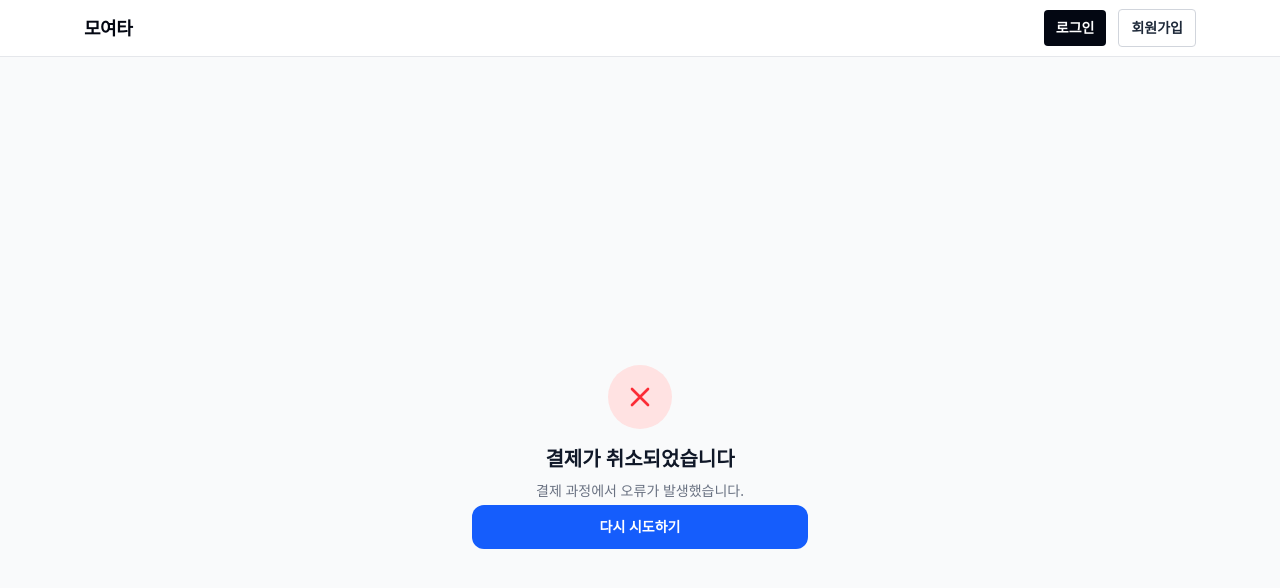
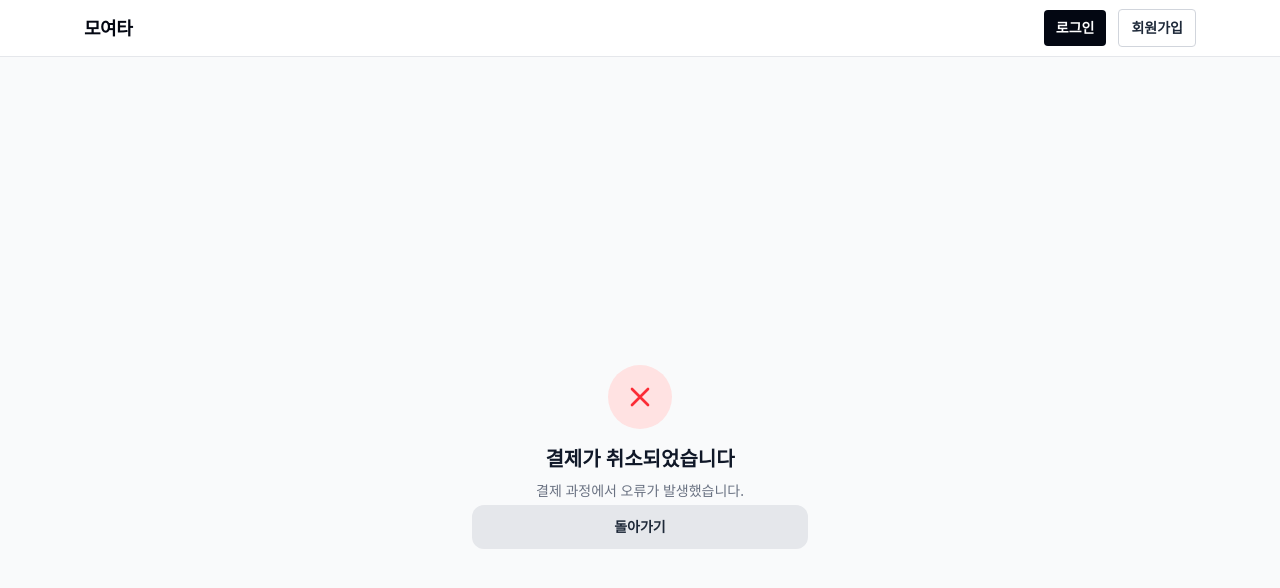
Before and after one commit to prgrms-be-devcourse/NBE9-11-final-Team09, a Next.js app in the folder frontend/: page /payment/fail in a window 1280 px wide. Shown: the top 588 px of the page. Built offline with nearby package versions, Linux system fonts and the light colour scheme; no server answers.

Commit message:
fix: 결제 취소 시 참여 자동 취소 처리 및 마이페이지 PENDING 상태 취소 버튼 노출 수정 (#233)

```diff
--- a/frontend/src/app/mypage/mypage-client.tsx
+++ b/frontend/src/app/mypage/mypage-client.tsx
@@ -868,8 +868,7 @@ function MyParticipationItem({
   const canRefund = now < refundDeadline;
   const canShowCancel =
       item.status === "ACTIVE" &&
-      (item.paymentStatus === "PENDING" ||
-          item.paymentStatus === "ACTIVE") &&
+      item.paymentStatus === "ACTIVE" &&
       canCancel;
 
   function formatDeadlineDate(date: Date) {
--- a/frontend/src/app/payment/[participationId]/page.tsx
+++ b/frontend/src/app/payment/[participationId]/page.tsx
@@ -156,7 +156,7 @@ export default function PaymentPage() {
         <div className="min-h-screen flex items-center justify-center bg-gray-50">
           <div className="text-center max-w-sm px-4">
             <p className="text-red-500 mb-4 text-sm">{error}</p>
-          <button onClick={() => router.back()} className="text-blue-600 underline text-sm">
+            <button onClick={handleBack} className="text-blue-600 underline text-sm">
               돌아가기
             </button>
           </div>
--- a/frontend/src/app/payment/fail/page.tsx
+++ b/frontend/src/app/payment/fail/page.tsx
@@ -1,7 +1,8 @@
 "use client";
 
-import { Suspense } from "react";
+import { Suspense, useEffect } from "react";
 import { useSearchParams, useRouter } from "next/navigation";
+import { cancelParticipation } from "@/lib/fundingApi";
 
 function PaymentFailContent() {
   const searchParams = useSearchParams();
@@ -10,6 +11,14 @@ function PaymentFailContent() {
   const code = searchParams.get("code");
   const message = searchParams.get("message");
   const participationId = searchParams.get("participationId");
+
+  useEffect(() => {
+    if (participationId) {
+      cancelParticipation(Number(participationId)).catch((err) => {
+        console.warn("참여 취소 실패:", err);
+      });
+    }
+  }, [participationId]);
 
   return (
       <div className="min-h-screen flex items-center justify-center bg-gray-50">
@@ -39,14 +48,10 @@ function PaymentFailContent() {
               <p className="text-gray-400 text-xs mb-6">오류 코드: {code}</p>
           )}
           <button
-          onClick={() =>
-            participationId
-              ? router.push(`/payment/${participationId}`)
-              : router.back()
-          }
-          className="w-full bg-blue-600 hover:bg-blue-700 text-white font-semibold py-3 rounded-xl transition-colors text-sm"
+              onClick={() => router.back()}
+              className="w-full bg-gray-200 hover:bg-gray-300 text-gray-800 font-semibold py-3 rounded-xl transition-colors text-sm"
           >
-          다시 시도하기
+            돌아가기
           </button>
         </div>
       </div>
```
Lines whose indentation alone changed are shown as unchanged.
